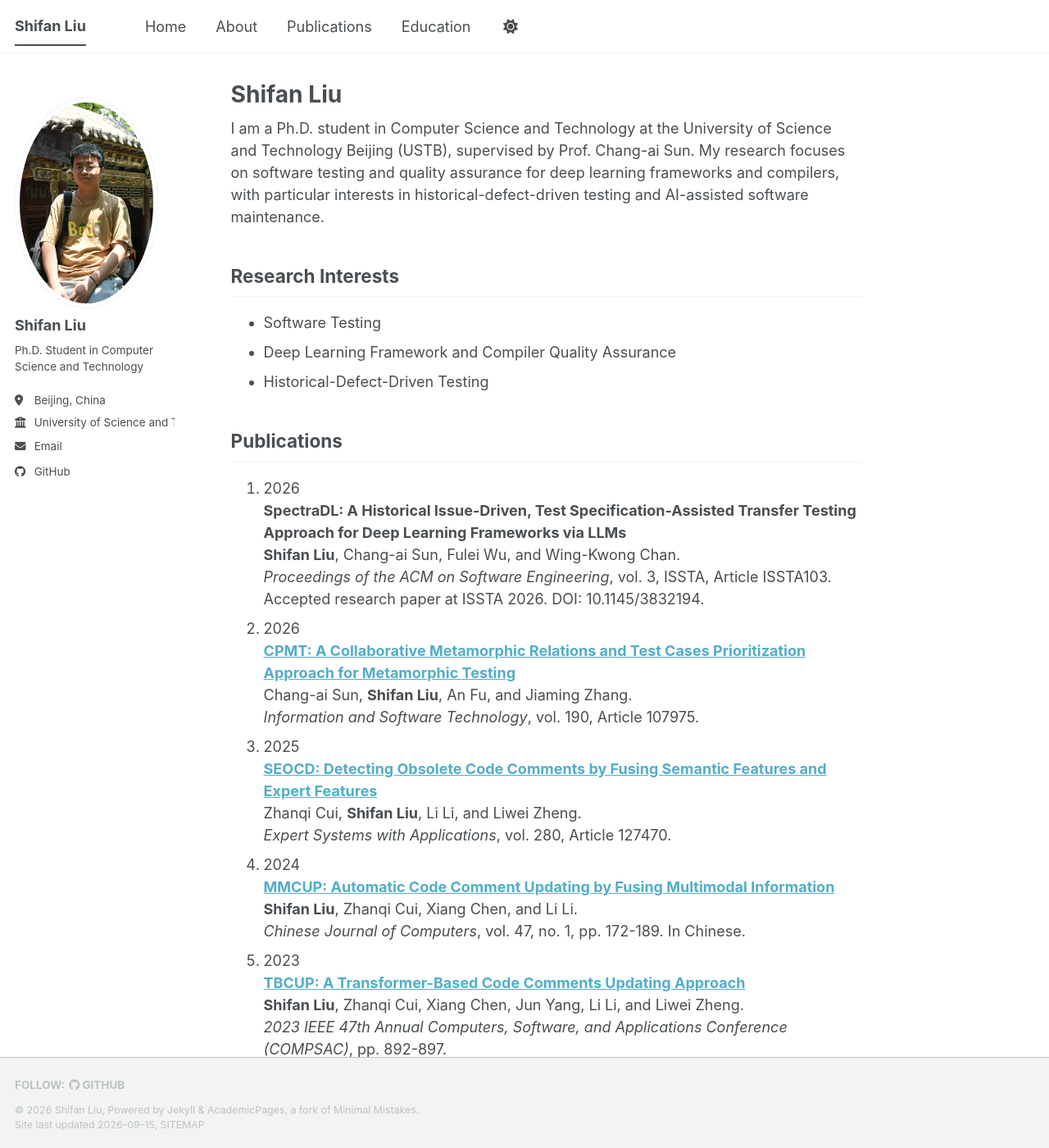
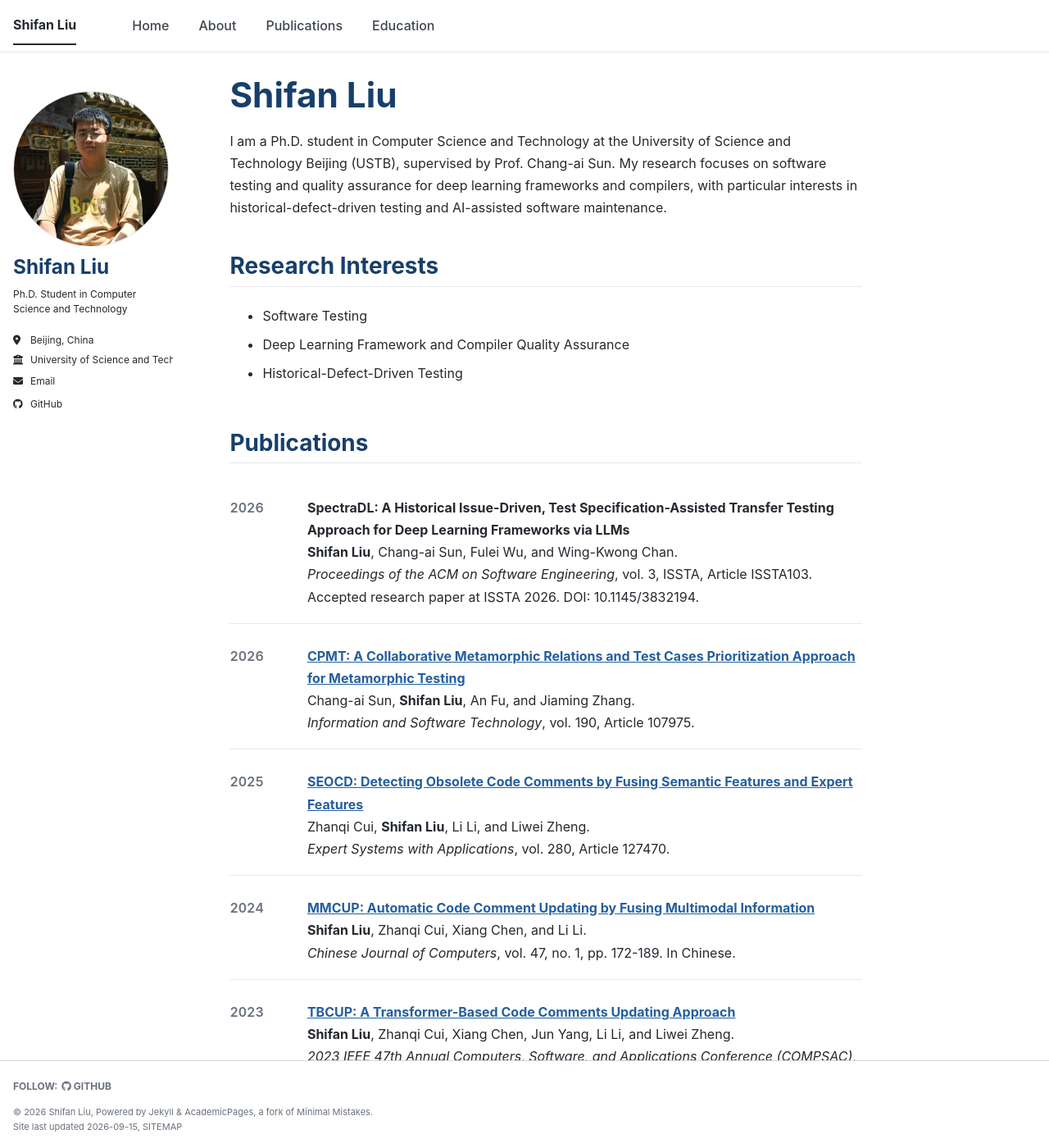
Before and after one commit to rookieLiu2018/rookieLiu2018.github.io, a Jekyll site: the page built from _pages/about.md, in a window 1280 px wide and 1400 px high. Shown: the whole window at 82% size. Built offline with Jekyll 4.4.1, drawn with Linux system fonts in a browser that asks for light colours; a style sheet for code colours, icons or effects is not loaded.

Commit message:
style: create white academic homepage presentation

```diff
--- a/_includes/masthead.html
+++ b/_includes/masthead.html
@@ -18,9 +18,6 @@
               <a href="{{ domain }}{{ link.url }}">{{ link.title }}</a>
             </li>
           {% endfor %}
-          <li id="theme-toggle" class="masthead__menu-item persist tail">
-            <a role="button" aria-labelledby="theme-icon"><i id="theme-icon" class="fa-solid fa-sun" aria-hidden="true" title="toggle theme"></i></a>
-          </li>
         </ul>
         <ul class="hidden-links hidden"></ul>
       </nav>
--- /dev/null
+++ b/_sass/_custom.scss
@@ -0,0 +1,125 @@
+html {
+  scroll-behavior: smooth;
+  background: #fff;
+}
+
+body {
+  background: #fff;
+  font-size: 16px;
+  line-height: 1.7;
+}
+
+.masthead {
+  background: rgba(255, 255, 255, 0.97);
+  border-bottom: 1px solid #e7e9ed;
+  box-shadow: none;
+}
+
+.masthead::after {
+  content: none;
+}
+
+.greedy-nav a {
+  font-weight: 500;
+}
+
+.page__title {
+  color: #173f6b;
+  font-size: clamp(1.75rem, 4vw, 2.35rem);
+}
+
+.author__avatar img {
+  width: 190px;
+  height: 190px;
+  max-width: none;
+  aspect-ratio: 1;
+  object-fit: cover;
+  object-position: 50% 42%;
+  padding: 0;
+  border: 1px solid #e7e9ed;
+  border-radius: 50%;
+  box-shadow: none;
+}
+
+.sidebar .author__name {
+  color: #173f6b;
+  font-size: 1.35rem;
+}
+
+.homepage-section {
+  margin-bottom: 3rem;
+  scroll-margin-top: 6rem;
+}
+
+.homepage-section h2 {
+  margin-top: 2.25rem;
+  margin-bottom: 1.25rem;
+  padding-bottom: 0.4rem;
+  color: #173f6b;
+  border-bottom: 1px solid #e7e9ed;
+  font-size: 1.55rem;
+}
+
+.homepage-section h3 {
+  color: #173f6b;
+  font-size: 1.15rem;
+}
+
+.publication-list {
+  margin: 0;
+  padding: 0;
+  list-style: none;
+}
+
+.publication-list li {
+  display: grid;
+  grid-template-columns: 4.25rem minmax(0, 1fr);
+  gap: 1rem;
+  padding: 1rem 0;
+  border-bottom: 1px solid #e7e9ed;
+}
+
+.publication-year {
+  color: #68717d;
+  font-variant-numeric: tabular-nums;
+  font-weight: 600;
+}
+
+.education-item {
+  display: grid;
+  grid-template-columns: 10rem minmax(0, 1fr);
+  gap: 0 1rem;
+  padding: 1rem 0;
+  border-bottom: 1px solid #e7e9ed;
+}
+
+.education-date {
+  grid-row: 1 / span 2;
+  color: #68717d;
+  font-variant-numeric: tabular-nums;
+}
+
+.education-item p {
+  margin: 0.2rem 0 0;
+}
+
+:focus-visible {
+  outline: 3px solid rgba(36, 95, 158, 0.45);
+  outline-offset: 3px;
+}
+
+@media (max-width: 767px) {
+  .author__avatar img {
+    width: 136px;
+    height: 136px;
+  }
+
+  .publication-list li,
+  .education-item {
+    grid-template-columns: minmax(0, 1fr);
+  }
+
+  .education-date {
+    grid-row: auto;
+  }
+}
--- a/_sass/theme/_default_light.scss
+++ b/_sass/theme/_default_light.scss
@@ -2,8 +2,8 @@
     DEFAULT THEME - LIGHT VERSION
     ========================================================================== */
 /* Color codes used for the theme */
-$primary-color              : #2f7f93;
-$gray                       : #7a8288;
+$primary-color              : #173f6b;
+$gray                       : #68717d;
 $dark-gray                  : mix(#000, $gray, 40%);
 $darker-gray                : mix(#000, $gray, 60%);
 $light-gray                 : mix(#fff, $gray, 50%);
@@ -28,20 +28,20 @@ $sidebar-screen-min-width   : 1024px;
 
 /* Default light theme for the site */
 :root {
-    --global-base-color                 : #{$primary-color};
+    --global-base-color                 : #173f6b;
     --global-bg-color                   : #fff;
-    --global-footer-bg-color            : #f2f3f3;
-    --global-border-color               : #{$lighter-gray};
-    --global-dark-border-color          : #bdc1c4;
-    --global-code-background-color      : #fafafa;
-    --global-code-text-color            : #{$darker-gray};
-    --global-fig-caption-color          : mix(#fff,  #{$dark-gray}, 25%);
-    --global-link-color                 : #52adc8;
-    --global-link-color-hover           : mix(#000, #2f7f93, 25%);
-    --global-link-color-visited         : mix(#fff, #2f7f93, 25%);
-    --global-masthead-link-color        : #{$dark-gray};
-    --global-masthead-link-color-hover  : mix(#000, #{$gray}, 25%);
-    --global-text-color                 : #{$dark-gray};
-    --global-text-color-light           : #{$light-gray};
-    --global-thead-color                : #{$lighter-gray};
+    --global-footer-bg-color            : #fff;
+    --global-border-color               : #e7e9ed;
+    --global-dark-border-color          : #d4d8de;
+    --global-code-background-color      : #f7f8fa;
+    --global-code-text-color            : #24292f;
+    --global-fig-caption-color          : #68717d;
+    --global-link-color                 : #245f9e;
+    --global-link-color-hover           : #173f6b;
+    --global-link-color-visited         : #245f9e;
+    --global-masthead-link-color        : #3e4650;
+    --global-masthead-link-color-hover  : #173f6b;
+    --global-text-color                 : #24292f;
+    --global-text-color-light           : #68717d;
+    --global-thead-color                : #f7f8fa;
 }
--- a/assets/css/main.scss
+++ b/assets/css/main.scss
@@ -13,7 +13,6 @@
 
     "themes",
     "theme/{{ site.site_theme | default: 'default' | append: '_light' }}",
-    "theme/{{ site.site_theme | default: 'default' | append: '_dark' }}",
 
     "include/mixins",
     "vendor/susy/susy",
@@ -35,5 +34,6 @@
     "layout/page",
     "layout/archive",
     "layout/sidebar",
-    "layout/json_cv"
+    "layout/json_cv",
+    "custom"
 ;
```
